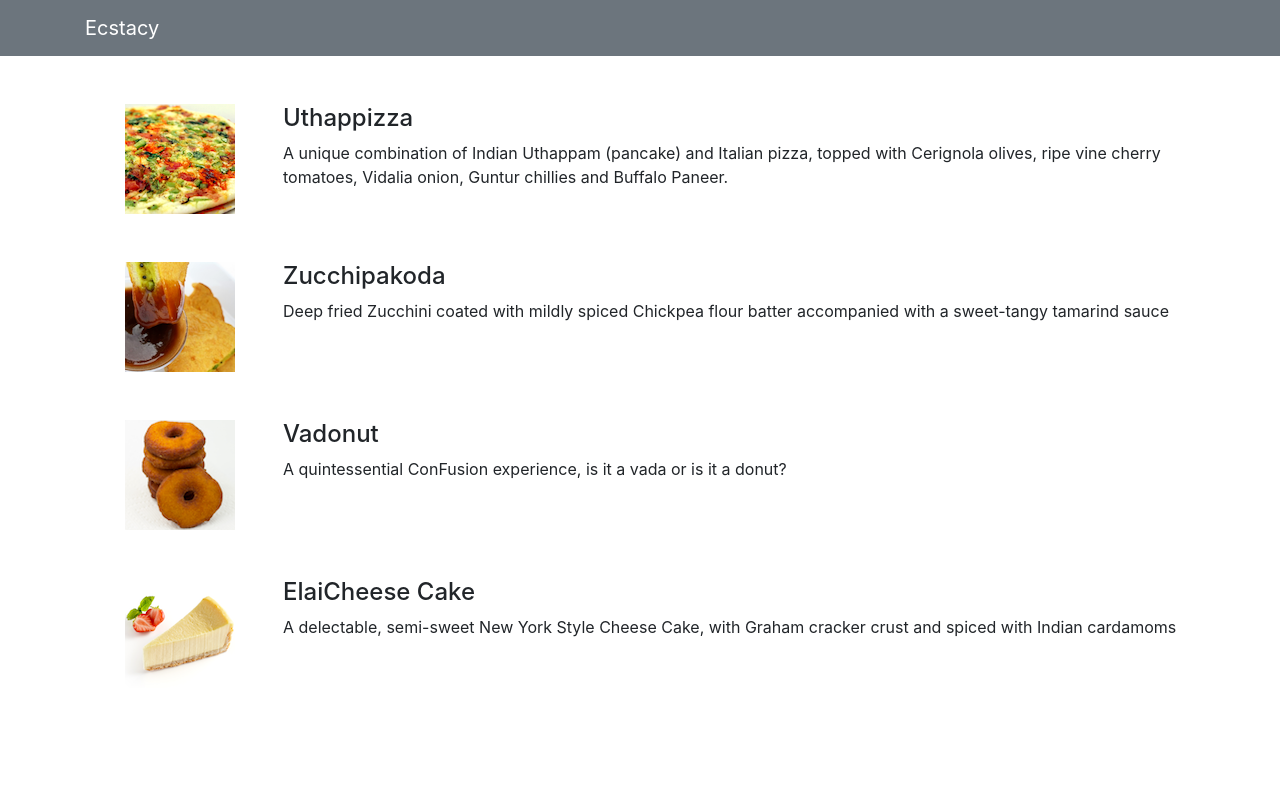
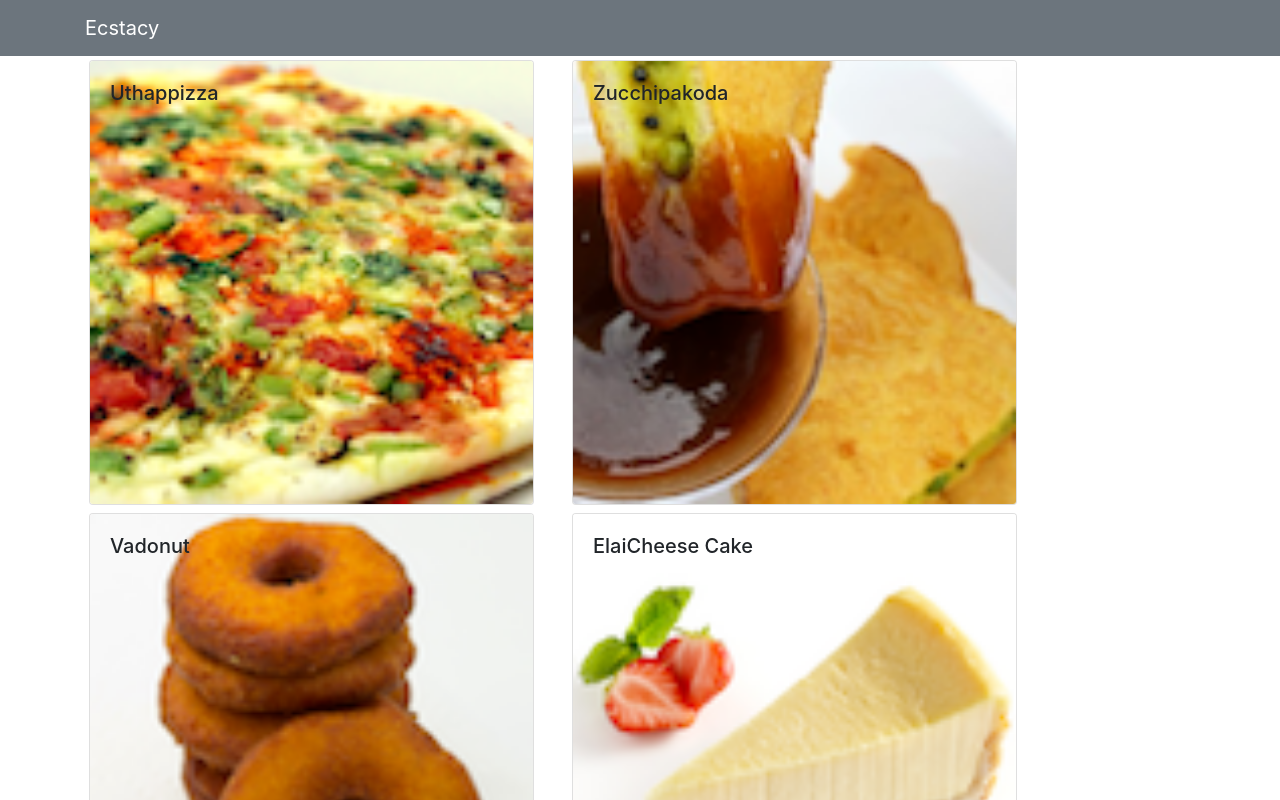
Before and after one commit to Tek-Owie/confusion, a React (Create React App) app: page / in a window 1280 px wide. Shown: the top 800 px of the page. Built offline with nearby package versions, Linux system fonts and the light colour scheme.

Commit message:
Components Part 2

```diff
--- a/src/App.js
+++ b/src/App.js
@@ -1,7 +1,18 @@
+import { Component } from "react/cjs/react.production.min";
 import { Navbar, NavbarBrand } from "reactstrap";
 import Menu  from "./components/MenuComponent"
+import { DISHES } from "./shared/dishes";
 
-function App() {
+class App extends Component {
+  constructor(props) {
+    super(props);
+
+    this.state = {
+      dishes: DISHES
+    };
+  }
+
+  render () {
     return (
       <div>
         <Navbar dark color="secondary" >
@@ -11,9 +22,10 @@ function App() {
             </NavbarBrand>
           </div>
         </Navbar>
-      <Menu/>
+        <Menu dishes={this.state.dishes}/>
       </div>
     );
   }
+}
 
 export default App;
--- a/src/components/MenuComponent.js
+++ b/src/components/MenuComponent.js
@@ -1,67 +1,64 @@
 import React, { Component } from "react";
-import { Media } from "reactstrap";
+import { Card, CardImg, CardImgOverlay, CardText, CardBody, CardTitle } from "reactstrap";
 
 class Menu extends Component {
     constructor(props) {
         super(props);
+
+        this.state = {
+            selectedDish: null
+        };
     }
-    state = {
-        dishes: [
-            {
-              id: 0,
-              name:'Uthappizza',
-              image: 'assets/images/uthappizza.png',
-              category: 'mains',
-              label:'Hot',
-              price:'4.99',
-              description:'A unique combination of Indian Uthappam (pancake) and Italian pizza, topped with Cerignola olives, ripe vine cherry tomatoes, Vidalia onion, Guntur chillies and Buffalo Paneer.'},
-           {
-              id: 1,
-              name:'Zucchipakoda',
-              image: 'assets/images/zucchipakoda.png',
-              category: 'appetizer',
-              label:'',
-              price:'1.99',
-              description:'Deep fried Zucchini coated with mildly spiced Chickpea flour batter accompanied with a sweet-tangy tamarind sauce'},
-           {
-              id: 2,
-              name:'Vadonut',
-              image: 'assets/images/vadonut.png',
-              category: 'appetizer',
-              label:'New',
-              price:'1.99',
-              description:'A quintessential ConFusion experience, is it a vada or is it a donut?'},
-           {
-              id: 3,
-              name:'ElaiCheese Cake',
-              image: 'assets/images/elaicheesecake.png',
-              category: 'dessert',
-              label:'',
-              price:'2.99',
-              description:'A delectable, semi-sweet New York Style Cheese Cake, with Graham cracker crust and spiced with Indian cardamoms'}
-           ],
-    };
+
+    onDishSelect(dish) {
+        this.setState({selectedDish: dish});
+    }
+
+    renderDish(dish){
+        if(dish != null) {
+            return(
+                <Card>
+                    <CardImg top src={dish.image} alt={dish.image}/>
+                        <CardBody>
+                            <CardTitle>
+                                {dish.name}
+                            </CardTitle>
+                            <CardText>
+                                {dish.description}
+                            </CardText>
+                        </CardBody>
+                </Card>
+            );
+        }
+        else {
+            return (
+                <div></div>
+            );
+        }
+    }
 
     render() {
-        const menu = this.state.dishes.map((dish) => {
+        const menu = this.props.dishes.map((dish) => {
             return (
-                <div key={dish.id} className="col-12 mt-5">
-                    <Media tag="li">
-                        <Media left middle>
-                            <Media object src={dish.image} alt="dish image"/>
-                        </Media>
-                        <Media body className="ml-5">
-                            <Media heading>{dish.name}</Media>
-                            <p>{dish.description}</p>
-                        </Media>
-                    </Media>
+                <div key={dish.id} className="col-12 col-md-5 m-1">
+                    <Card key={dish.id} onClick={() => this.onDishSelect(dish)}>
+                        <CardImg width="100%" src={dish.image} alt={dish.image}/>
+                        <CardImgOverlay>
+                            <CardTitle>{dish.name}</CardTitle>
+                        </CardImgOverlay>
+                    </Card>
                 </div>
             )
         })
         return (
             <div className="container">
                 <div className="row">
-                    <Media list>{menu}</Media>
+                    {menu}
+                </div>
+                <div className="row">
+                  <div  className="col-12 col-md-5 m-1">
+                    {this.renderDish(this.state.selectedDish)}
+                  </div>
                 </div>
             </div>
         )
--- /dev/null
+++ b/src/shared/dishes.js
@@ -0,0 +1,186 @@
+export const DISHES =
+    [
+        {
+        id: 0,
+        name:'Uthappizza',
+        image: 'assets/images/uthappizza.png',
+        category: 'mains',
+        label:'Hot',
+        price:'4.99',
+        description:'A unique combination of Indian Uthappam (pancake) and Italian pizza, topped with Cerignola olives, ripe vine cherry tomatoes, Vidalia onion, Guntur chillies and Buffalo Paneer.',
+        comments: [
+            {
+            id: 0,
+            rating: 5,
+            comment: "Imagine all the eatables, living in conFusion!",
+            author: "John Lemon",
+            date: "2012-10-16T17:57:28.556094Z"
+            },
+            {
+            id: 1,
+            rating: 4,
+            comment: "Sends anyone to heaven, I wish I could get my mother-in-law to eat it!",
+            author: "Paul McVites",
+            date: "2014-09-05T17:57:28.556094Z"
+            },
+            {
+            id: 2,
+            rating: 3,
+            comment: "Eat it, just eat it!",
+            author: "Michael Jaikishan",
+            date: "2015-02-13T17:57:28.556094Z"
+            },
+            {
+            id: 3,
+            rating: 4,
+            comment: "Ultimate, Reaching for the stars!",
+            author: "Ringo Starry",
+            date: "2013-12-02T17:57:28.556094Z"
+            },
+            {
+            id: 4,
+            rating: 2,
+            comment: "It's your birthday, we're gonna party!",
+            author: "25 Cent",
+            date: "2011-12-02T17:57:28.556094Z"
+            }
+        ]                        },
+        {
+        id: 1,
+        name:'Zucchipakoda',
+        image: 'assets/images/zucchipakoda.png',
+        category: 'appetizer',
+        label:'',
+        price:'1.99',
+        description:'Deep fried Zucchini coated with mildly spiced Chickpea flour batter accompanied with a sweet-tangy tamarind sauce',
+        comments: [
+            {
+            id: 0,
+            rating: 5,
+            comment: "Imagine all the eatables, living in conFusion!",
+            author: "John Lemon",
+            date: "2012-10-16T17:57:28.556094Z"
+            },
+            {
+            id: 1,
+            rating: 4,
+            comment: "Sends anyone to heaven, I wish I could get my mother-in-law to eat it!",
+            author: "Paul McVites",
+            date: "2014-09-05T17:57:28.556094Z"
+            },
+            {
+            id: 2,
+            rating: 3,
+            comment: "Eat it, just eat it!",
+            author: "Michael Jaikishan",
+            date: "2015-02-13T17:57:28.556094Z"
+            },
+            {
+            id: 3,
+            rating: 4,
+            comment: "Ultimate, Reaching for the stars!",
+            author: "Ringo Starry",
+            date: "2013-12-02T17:57:28.556094Z"
+            },
+            {
+            id: 4,
+            rating: 2,
+            comment: "It's your birthday, we're gonna party!",
+            author: "25 Cent",
+            date: "2011-12-02T17:57:28.556094Z"
+            }
+        ]
+        },
+        {
+        id: 2,
+        name:'Vadonut',
+        image: 'assets/images/vadonut.png',
+        category: 'appetizer',
+        label:'New',
+        price:'1.99',
+        description:'A quintessential ConFusion experience, is it a vada or is it a donut?',
+        comments: [
+            {
+            id: 0,
+            rating: 5,
+            comment: "Imagine all the eatables, living in conFusion!",
+            author: "John Lemon",
+            date: "2012-10-16T17:57:28.556094Z"
+            },
+            {
+            id: 1,
+            rating: 4,
+            comment: "Sends anyone to heaven, I wish I could get my mother-in-law to eat it!",
+            author: "Paul McVites",
+            date: "2014-09-05T17:57:28.556094Z"
+            },
+            {
+            id: 2,
+            rating: 3,
+            comment: "Eat it, just eat it!",
+            author: "Michael Jaikishan",
+            date: "2015-02-13T17:57:28.556094Z"
+            },
+            {
+            id: 3,
+            rating: 4,
+            comment: "Ultimate, Reaching for the stars!",
+            author: "Ringo Starry",
+            date: "2013-12-02T17:57:28.556094Z"
+            },
+            {
+            id: 4,
+            rating: 2,
+            comment: "It's your birthday, we're gonna party!",
+            author: "25 Cent",
+            date: "2011-12-02T17:57:28.556094Z"
+            }
+        ]
+        },
+        {
+        id: 3,
+        name:'ElaiCheese Cake',
+        image: 'assets/images/elaicheesecake.png',
+        category: 'dessert',
+        label:'',
+        price:'2.99',
+        description:'A delectable, semi-sweet New York Style Cheese Cake, with Graham cracker crust and spiced with Indian cardamoms',
+        comments: [
+            {
+            id: 0,
+            rating: 5,
+            comment: "Imagine all the eatables, living in conFusion!",
+            author: "John Lemon",
+            date: "2012-10-16T17:57:28.556094Z"
+            },
+            {
+            id: 1,
+            rating: 4,
+            comment: "Sends anyone to heaven, I wish I could get my mother-in-law to eat it!",
+            author: "Paul McVites",
+            date: "2014-09-05T17:57:28.556094Z"
+            },
+            {
+            id: 2,
+            rating: 3,
+            comment: "Eat it, just eat it!",
+            author: "Michael Jaikishan",
+            date: "2015-02-13T17:57:28.556094Z"
+            },
+            {
+            id: 3,
+            rating: 4,
+            comment: "Ultimate, Reaching for the stars!",
+            author: "Ringo Starry",
+            date: "2013-12-02T17:57:28.556094Z"
+            },
+            {
+            id: 4,
+            rating: 2,
+            comment: "It's your birthday, we're gonna party!",
+            author: "25 Cent",
+            date: "2011-12-02T17:57:28.556094Z"
+            }
+        ]
+        }
+    ];
```
Lines whose indentation alone changed are shown as unchanged.
